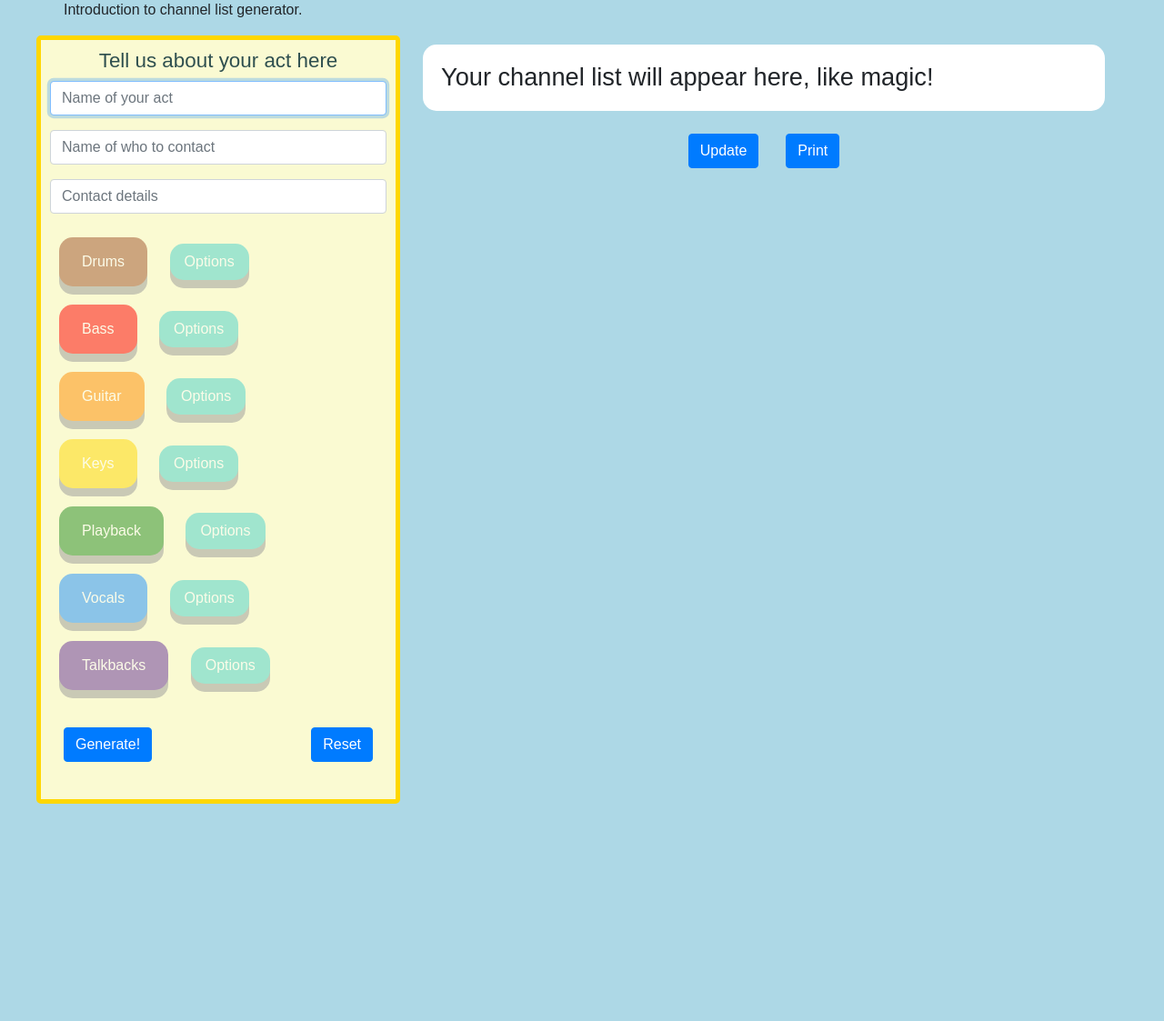
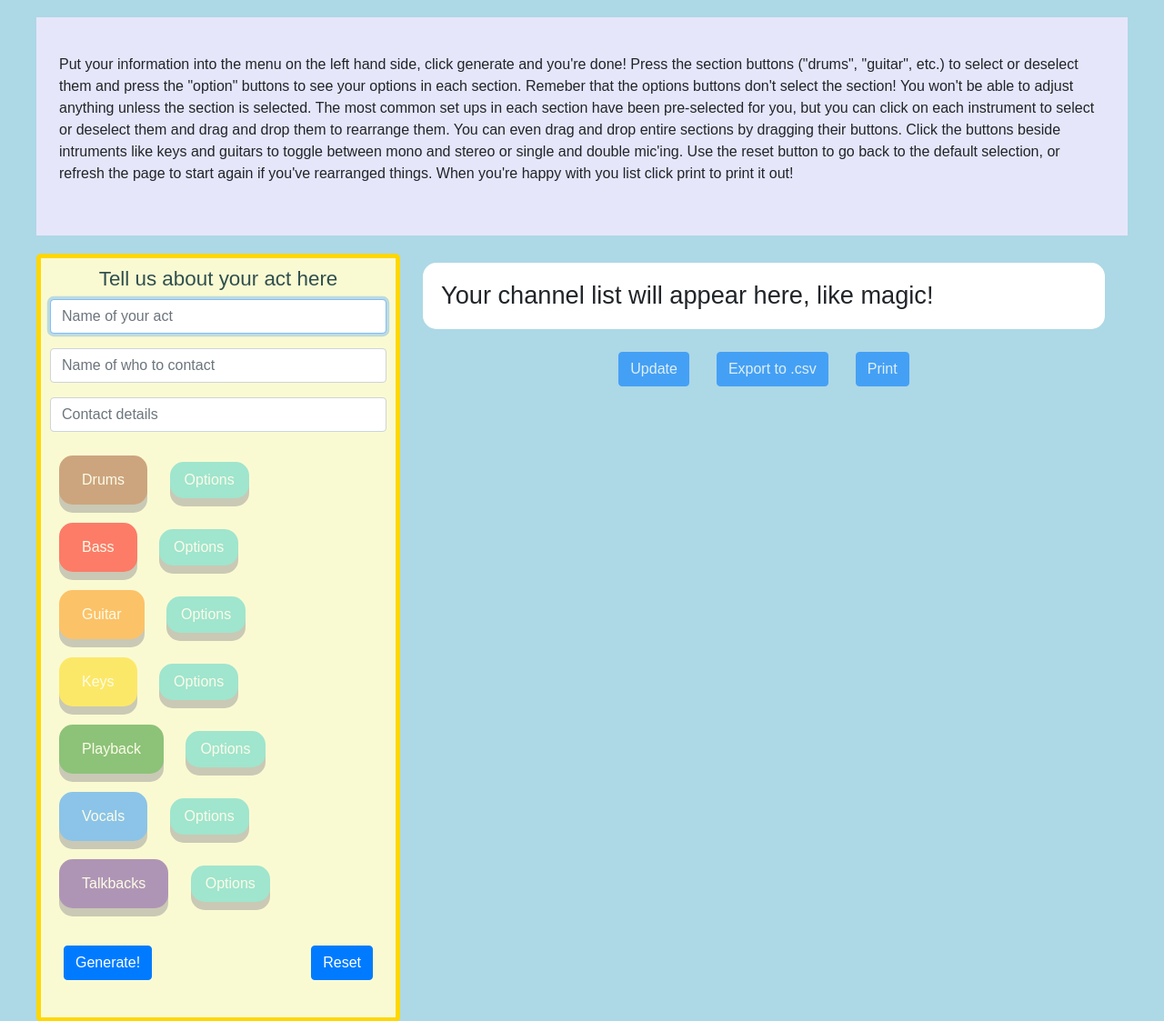
Before and after one commit to myearsarealight/RiderGen, a Flask app: page /channels in a window 1280 px wide. Shown: the part 305-1428 px from the top of the page at 91% size. Before the commit the page ends 1189 px from the top, so only its background shows below. Run offline with Flask 2, Linux system fonts and the light colour scheme; some libraries are stand-ins or nearby versions.

Commit message:
Added export to .csv option, disabled the update, export and print buttons until a table is generated.

```diff
--- a/RiderGen/static/content/styles.css
+++ b/RiderGen/static/content/styles.css
@@ -53,9 +53,10 @@ h3 {
   text-align: center;
 }
 
-ul {
-  list-style-type: square;
-  text-align: left;
+.intro {
+  background-color: lavender;
+  margin: 20px 0px 20px 0px;
+  padding: 40px;
 }
 
 input[type=checkbox] {
@@ -271,7 +272,7 @@ fieldset {
   border-radius: 15px;
 }
 
-.channel_table {
+#channel_table {
   width: 90%;
   margin: 20px 10px;
   border: 3px solid black;
@@ -280,7 +281,14 @@ fieldset {
 
 th, td {
   border: 2px solid black;
-  padding: 3px;
+}
+
+th {
+  text-align: center;
+}
+
+td {
+  padding: 3px 10px;
 }
 
 .center {
@@ -290,19 +298,12 @@ th, td {
 }
 
 @media print {
-  * {
-    transition: none !important;
-  }
-
   .channel_list_info {
     align-items: center;
   }
 
   .channel_table {
     width: 100%;
-    border: 3px solid black;
-    border-collapse: collapse;
-    font-size: 11px;
   }
 }
 
--- a/RiderGen/static/content/styles.scss
+++ b/RiderGen/static/content/styles.scss
@@ -70,10 +70,11 @@ h3 {
     color: darkslategrey;
     text-align: center;
 }
-
-ul {
-    list-style-type: square;
-    text-align: left;
+// Intro block styling
+.intro {
+    background-color: lavender;
+    margin: 20px 0px 20px 0px;
+    padding: 40px;
 }
 
 // Stuff to make the button toggling make sense
@@ -249,7 +250,7 @@ fieldset {
     border-radius: 15px;
 }
 
-.channel_table {
+#channel_table {
     width: 90%;
     margin: 20px 10px;
     border: 3px solid black;
@@ -258,7 +259,14 @@ fieldset {
 
 th, td {
     border: 2px solid black;
-    padding: 3px;
+}
+
+th {
+    text-align: center;
+}
+
+td {
+    padding: 3px 10px;
 }
 
 .center {
@@ -269,9 +277,6 @@ th, td {
 
 // Hide bits that don't need to be printed when printing
 @media print {
-    * {
-        transition: none !important
-    }
 
     .channel_list_info {
         align-items: center;
@@ -279,9 +284,6 @@ th, td {
 
     .channel_table {
         width: 100%;
-        border: 3px solid black;
-        border-collapse: collapse;
-        font-size: 11px;
     }
 
 }
--- a/RiderGen/static/scripts/channels.js
+++ b/RiderGen/static/scripts/channels.js
@@ -21,16 +21,79 @@ function toggleStereo(event) {
     }
 }
 
-// Print the channel list without the rest of the page. Stolen from codexworld.com
-/*function printPageArea(areaID) {
-    var printContent = $(areaID);
-    var WinPrint = window.open('', '', 'width=900,height=650');
-    WinPrint.document.write(printContent.innerHTML);
+// Print the channel list without the rest of the page. Adapted from codexworld.com and Stack Overflow
+function printArea(event) {
+    // Get the content
+    let printContent = $(event.data.areaID).html();
+    // Open a new window
+    let WinPrint = window.open('', '', 'width=900,height=650');
+    // Add the CSS sources
+    WinPrint.document.write('<html> <head>');
+    WinPrint.document.write('<link rel="stylesheet" href="https://cdn.jsdelivr.net/npm/bootstrap@4.5.3/dist/css/bootstrap.min.css" integrity="sha384-TX8t27EcRE3e/ihU7zmQxVncDAy5uIKz4rEkgIXeMed4M0jlfIDPvg6uqKI2xXr2" crossorigin="anonymous">');
+    WinPrint.document.write('<link href="/static/content/styles.css" rel="stylesheet" type ="text/css" media="all"> </head>');
+    // Add the content, in its own div because .html() only takes the content of the div
+    WinPrint.document.write('<body> <div id=table_holder>' + printContent + '</div> </body> </html>');
+    // Finish writing the document
     WinPrint.document.close();
     WinPrint.focus();
-    WinPrint.print();
-    WinPrint.close();
-}*/
+    // Open print window, after a second delay to give the CSS time to be loaded
+    setTimeout(function () { WinPrint.print(); WinPrint.close(); }, 1000);
+}
+
+// Export table data to a .csv file, stolen from codexworld.com
+// Stuff to create and save the file after the csv is made
+function downloadCSV(csv, filename) {
+
+    // CSV file
+    let csvFile = new Blob([csv], { type: "text/csv" });
+
+    // Download link
+    let downloadLink = document.createElement("a");
+
+    // File name
+    downloadLink.download = filename;
+
+    // Create a link to the file
+    downloadLink.href = window.URL.createObjectURL(csvFile);
+
+    // Hide download link
+    downloadLink.style.display = "none";
+
+    // Add the link to DOM
+    document.body.appendChild(downloadLink);
+
+    // Click download link
+    downloadLink.click();
+}
+
+// Turn table data into .csv format, then send it to save function
+function exportTableToCSV(event) {
+    var csv = [];
+    var table = $(event.data.areaID);
+    var rows = table.find("tr");
+
+    for (let i = 0; i < rows.length; i++) {
+        var row = [], cols = rows[i].querySelectorAll("td, th");
+
+        for (let j = 0; j < cols.length; j++)
+            row.push(cols[j].innerText);
+
+        csv.push(row.join(","));
+    }
+
+    // Make a sensible filename from user input of act name
+    var filename = $(event.data.filename).html();
+    if (filename == "") {
+        filename = "Channel_list.csv"
+    }
+    else {
+        // Replace spaces with underscores
+        filename = filename.replace(/ /g, "_") + ".csv";
+    }
+
+    // Download CSV file
+    downloadCSV(csv.join("\n"), filename);
+}
 
 // Bound functions:
 
@@ -41,6 +104,10 @@ $("#generate").click(function () {
     $.post("/channelsub", $("#the_form").serialize(), function (resp) {
         $("#table_holder").html(resp.data);
     });
+
+    // Enable export and print buttons
+    $("#csv").prop("disabled", false);
+    $("#print").prop("disabled", false);
 });
 
 // Allow options to be rearranged through dragging and dropping
@@ -88,15 +155,7 @@ $("form").on("click", ".stl", function () {
 });
 
 // Print button for channel list
-$("#print").on("click", function () {
-    let head = $("head").html();
-    let printContent = $("#table_holder").html();
-    let WinPrint = window.open('', '', 'width=900,height=650');
-    WinPrint.document.write('<html> <head> ' + head + '</head>');
-    //WinPrint.document.write('<link href="/static/content/styles.css" rel="stylesheet" type ="text/css" media="all"> </head>');
-    WinPrint.document.write('<body> <div id=table_holder>' + printContent + '</div> </body> </html>');
-    WinPrint.document.close();
-    WinPrint.focus();
-    setTimeout(WinPrint.print(), 5000);
-    WinPrint.close();
-});
+$("#print").on("click", { areaID: "#table_holder" }, printArea);
+
+// Export to .csv button for channel list
+$("#csv").on("click", { areaID: "#channel_table", filename: "#actname" }, exportTableToCSV);
--- a/RiderGen/templates/channels.html
+++ b/RiderGen/templates/channels.html
@@ -9,7 +9,18 @@
 
 {% block intro %}
 <div class="row">
-    <p>Introduction to channel list generator.</p>
+    <p>
+        Put your information into the menu on the left hand side, click generate and you're done!
+        Press the section buttons ("drums", "guitar", etc.) to select or deselect them and press the "option" buttons
+        to see your options in each section. Remeber that the options buttons don't select the section!
+        You won't be able to adjust anything unless the section is selected. The most common set ups in
+        each section have been pre-selected for you, but you can click on each instrument to
+        select or deselect them and drag and drop them to rearrange them. You can even drag and drop entire
+        sections by dragging their buttons. Click the buttons beside intruments like keys and guitars to toggle
+        between mono and stereo or single and double mic'ing. Use the reset button to go back to the default
+        selection, or refresh the page to start again if you've rearranged things. When you're happy with you list
+        click print to print it out!
+    </p>
 </div>
 {% endblock %}
 {% block content %}
@@ -290,8 +301,9 @@
                 <h2>Your channel list will appear here, like magic!</h2>
             </div>
             <div class="center">
-                <button class="btn btn-primary" type="submit" id="update">Update</button>
-                <button class="btn btn-primary" type="button" id="print">Print</button>
+                <button class="btn btn-primary" type="submit" id="update" disabled>Update</button>
+                <button class="btn btn-primary" type="button" id="csv" disabled>Export to .csv</button>
+                <button class="btn btn-primary" type="button" id="print" disabled>Print</button>
             </div>
         </form>
     </div>
--- a/RiderGen/templates/layout.html
+++ b/RiderGen/templates/layout.html
@@ -23,9 +23,7 @@
         <div class="collapse navbar-collapse" id="navbarNavAltMarkup">
             <ul class="navbar-nav ml-auto">
                 <li class="nav-item"><a class="nav-link {% block nav_home %}{% endblock %}" href="/home">Home</a></li>
-                <li class="nav-item"><a class="nav-link {% block nav_about %}{% endblock %}" href="/about">About</a></li>
                 <li class="nav-item"><a class="nav-link {% block nav_channels %}{% endblock %}" href="/channels">Channel list</a></li>
-                <li class="nav-item"><a class="nav-link {% block nav_contact %}{% endblock %}" href="/contact">Contact</a></li>
             </ul>
         </div>
     </nav>
@@ -45,7 +43,7 @@
         </div>
     </header>
     {% endif %}
-    <div class="container">
+    <div class="intro container-fluid">
         {% block intro %}{% endblock %}
     </div>
     <div class="container-fluid">
```
Also changed, not shown: RiderGen/templates/channelsub.html (+17 -9 lines), 1 other file.
